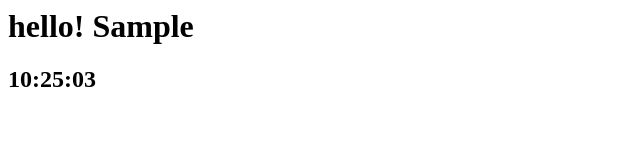
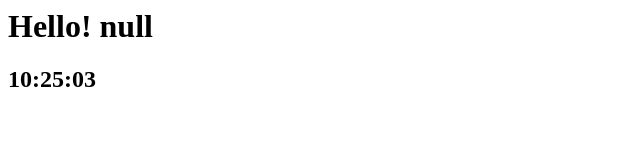
Before and after one commit to hadoyun/hadoyun.github.io, a plain HTML site: page index.html in a window 1280 px wide. Both pictures are taken after typing "Sample" into the empty fields and a click on the button "login!". Shown: the whole page, without its empty margins (0-640 px from the left). Drawn offline with Linux system fonts and the light colour scheme.

Commit message:
함수 나누기

```diff
--- a/index.html
+++ b/index.html
@@ -7,7 +7,7 @@
     <link rel="stylesheet" type="text/css" href="css/style.css" media="screen" />
 </head>
 <body>
-<form id = "login-form">
+<form id = "login-form" class = hidden>
     <input
      required
      maxlength="15"
@@ -29,4 +29,5 @@
 <script src="script/greeting.js"></script>
 <script src="script/clock.js"></script>
 <script src="script/quotes.js"></script>
+<script src="script/background.js"></script>
 </html>
--- a/script/greeting.js
+++ b/script/greeting.js
@@ -8,18 +8,30 @@ const greeting = document.querySelector("#greeting");
 
 const HIDDEN = "hidden";
 
+const USERNAME_KEY = "username"
+
 function onSubmit(event){
     const userName = loginInput.value;
     //새로고침 방지
     event.preventDefault();
-    localStorage.setItem("유저이름", userName);
+    localStorage.setItem(USERNAME_KEY, userName);
     loginform.classList.add(HIDDEN);
+    paintGreetings();
+}
 
-    greeting.innerText ="hello! " + userName;
+function paintGreetings()
+{
+    greeting.innerText =`Hello! ${savedUsername}`;
     greeting.classList.remove(HIDDEN);
 }
 
-//window.addEventListener("submit", onSubmit);
+const savedUsername = localStorage.getItem(USERNAME_KEY);
 
-//submit 은 엔터나 클릭 둘다 반응한다.
-loginform.addEventListener("submit", onSubmit);
+if(savedUsername === null){
+    //show the form
+    loginform.classList.remove(HIDDEN);
+    loginform.addEventListener("submit", onSubmit);
+}else{
+    //show the greeting
+    paintGreetings();
+}
```
